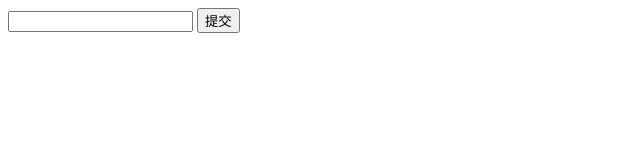
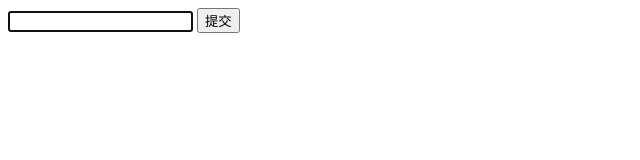
Before and after one commit to cbat01/Vue2.5, a plain HTML site: page todolist功能开发/index.html in a window 1280 px wide. Shown: the whole page, without its empty margins (0-640 px from the left). Drawn offline with Linux system fonts and the light colour scheme.

Commit message:
增加光标自动锁定

```diff
--- a/todolist功能开发/index.html
+++ b/todolist功能开发/index.html
@@ -8,7 +8,7 @@
 <body>
 	<div id="root">
 		<div>
-			<input v-model="inputValue"/>
+			<input v-model="inputValue" autofocus=true/>
 			<button @click="handleSubmit">提交</button>
 		</div>
 		<ul>
```
